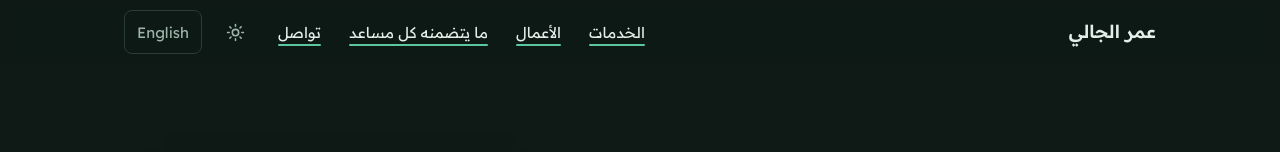
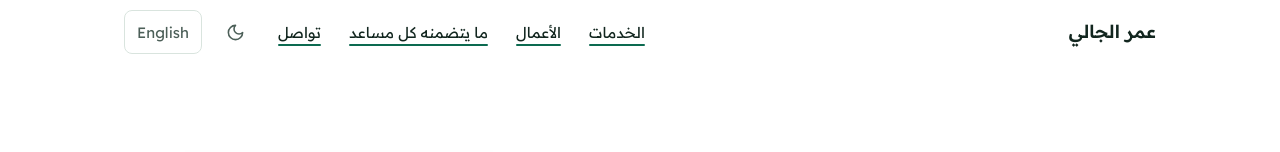
Before and after one commit to Omar-Galy/Omar-Galy.github.io, a plain HTML site: page index.html in a window 1280 px wide. Shown: the top 152 px of the page. Drawn offline with Linux system fonts and the dark colour scheme; a web font is replaced by a local one.

Commit message:
Day mode is the default for every visitor; night mode only when picked with the header switch (no longer follows the device setting)

```diff
--- a/index.html
+++ b/index.html
@@ -3,7 +3,7 @@
 <head>
 <meta charset="utf-8">
 <meta name="viewport" content="width=device-width, initial-scale=1">
-<meta name="color-scheme" content="light dark">
+<meta name="color-scheme" content="light">
 <title>عمر الجالي: مساعدون للمحادثة بتقنية RAG وأتمتة للشركات الصغيرة</title>
 <meta name="title-ar" content="عمر الجالي: مساعدون للمحادثة بتقنية RAG وأتمتة للشركات الصغيرة">
 <meta name="title-en" content="Omar Galy: RAG chat assistants and automation for small businesses">
--- a/site.js
+++ b/site.js
@@ -25,13 +25,9 @@
     else set(next);
   });
 
-  // Night mode: follows the device until the visitor picks one, then remembers the choice.
+  // Night mode: day mode by default; the visitor's pick is remembered.
   var themeBtn = document.getElementById("theme");
-  var darkQuery = window.matchMedia("(prefers-color-scheme: dark)");
-  function isDark() {
-    var t = root.getAttribute("data-theme");
-    return t ? t === "dark" : darkQuery.matches;
-  }
+  function isDark() { return root.getAttribute("data-theme") === "dark"; }
   function label() {
     var replayName = root.lang === "en" ? "Replay the chat" : "إعادة تشغيل المحادثة";
     document.querySelectorAll(".chat-replay").forEach(function (b) { b.setAttribute("aria-label", replayName); });
@@ -48,7 +44,6 @@
       if (document.startViewTransition && !calm) document.startViewTransition(apply);
       else apply();
     });
-    if (darkQuery.addEventListener) darkQuery.addEventListener("change", label);
   }
 
   document.querySelectorAll("[data-mostaql]").forEach(function (link) {
--- a/style.css
+++ b/style.css
@@ -66,29 +66,8 @@ img { max-width: 100%; height: auto; display: block; }
 .narrow { max-width: 760px; }
 @media (max-width: 480px) { .container { padding-inline: 16px; } }
 
-/* Night mode: follows the device until the visitor picks one with the switch in the header. */
-@media (prefers-color-scheme: dark) {
-  :root:not([data-theme="light"]) {
-  color-scheme: dark;
-    --bg: #0f1a16;
-    --surface: #15241e;
-    --tint: #1b2d26;
-    --border: #293d34;
-    --text: #e4eee8;
-    --text-2: #9fb5aa;
-    --accent: #5cc79f;
-    --accent-hover: #7fd6b5;
-    --on-accent: #07211a;
-    --ink: #0a1411;
-    --ink-line: #22362e;
-    --on-ink: #e4eee8;
-    --on-ink-2: #9fb5aa;
-    --bubble-in: #1c2f27;
-    --bubble-out: #1f4a3b;
-    --bubble-out-line: #2a5c4a;
-    --shadow: rgba(0, 0, 0, .6);
-  }
-}
+/* Night mode: day mode is the default for everyone; night mode only when the visitor
+   picks it with the switch in the header (remembered by boot.js). */
 :root[data-theme="dark"] {
   color-scheme: dark;
   --bg: #0f1a16;
@@ -464,10 +443,6 @@ html[lang="en"] .panel h2 { line-height: inherit; letter-spacing: 0; }
 .theme-btn .sun { display: none; }
 :root[data-theme="dark"] .theme-btn .sun { display: block; }
 :root[data-theme="dark"] .theme-btn .moon { display: none; }
-@media (prefers-color-scheme: dark) {
-  :root:not([data-theme]) .theme-btn .sun { display: block; }
-  :root:not([data-theme]) .theme-btn .moon { display: none; }
-}
 @media (max-width: 380px) { .theme-btn { margin-inline-start: 0; } .lang-btn { margin-inline-start: 2px; } }
 
 /* The demo clock, under the store's try-it button */
```
Also changed, not shown: 404.html (+1 -1 lines), coach-galy.html (+1 -1 lines), dr-galy-clinic.html (+1 -1 lines), galy-fashion.html (+1 -1 lines), privacy.html (+1 -1 lines).
